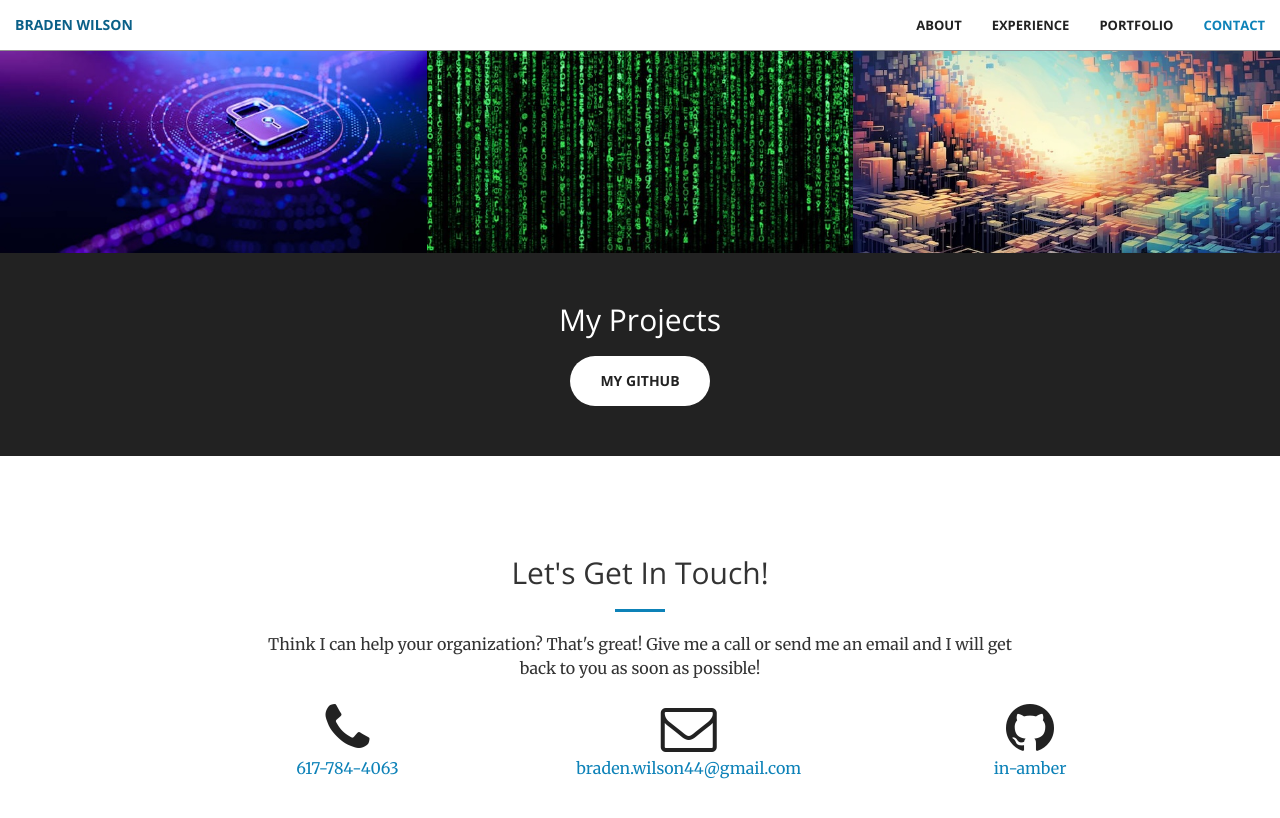
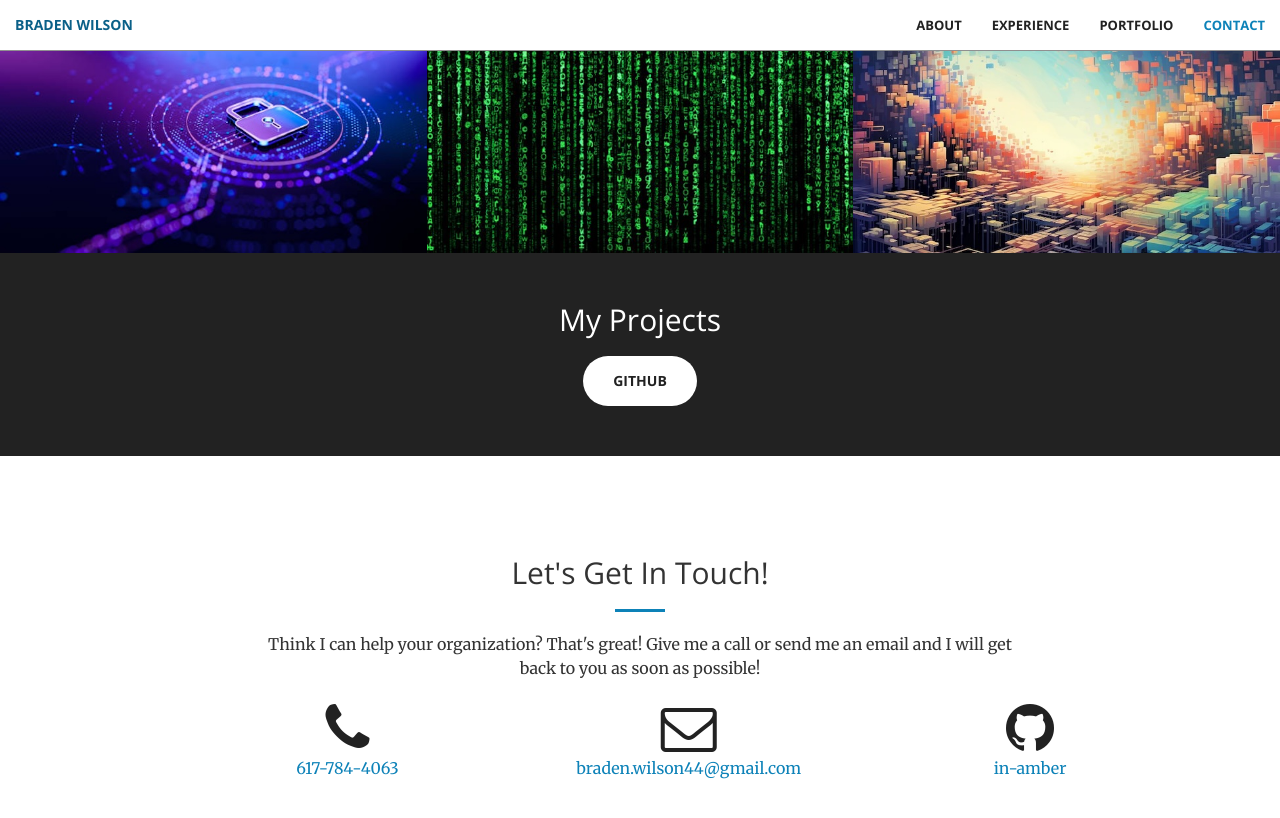
Before and after one commit to in-amber/in-amber.github.io, a Jekyll site: the page built from index.html, in a window 1280 px wide and 900 px high, scrolled down 1679 px. Shown: the top 818 px of the window. Built offline with Jekyll 4.4.1, drawn with Linux system fonts in a browser that asks for light colours.

Commit message:
Connected links

```diff
--- a/_includes/education.html
+++ b/_includes/education.html
@@ -5,7 +5,7 @@
                 <h2 class="section-heading">Education</h2>
                 <hr class="light">
                 <p class="text-faded">Math and Computer Science Double Major at UC Berkeley with a 3.93 GPA.</p>
-                <a href="#" class="btn btn-default btn-xl">Get Resume</a>
+                <a href="../img/BWilson Resume.pdf" class="btn btn-default btn-xl">Get Resume</a>
             </div>
         </div>
     </div>
--- a/_includes/portfolio.html
+++ b/_includes/portfolio.html
@@ -2,7 +2,7 @@
     <div class="container-fluid">
         <div class="row no-gutter">
             <div class="col-lg-4 col-sm-6">
-                <a href="#" class="portfolio-box">
+                <a href="https://github.com/in-amber/secure-fileshare-project" class="portfolio-box">
                     <img src="img/portfolio/1.jpg" class="img-responsive" alt="">
                     <div class="portfolio-box-caption">
                         <div class="portfolio-box-caption-content">
@@ -17,7 +17,7 @@
                 </a>
             </div>
             <div class="col-lg-4 col-sm-6">
-                <a href="#" class="portfolio-box">
+                <a href="https://github.com/in-amber/auto-pentester-project" class="portfolio-box">
                     <img src="img/portfolio/2.jpg" class="img-responsive" alt="">
                     <div class="portfolio-box-caption">
                         <div class="portfolio-box-caption-content">
--- a/_includes/projects.html
+++ b/_includes/projects.html
@@ -2,7 +2,7 @@
       <div class="container text-center">
           <div class="call-to-action">
               <h2>My Projects</h2>
-              <a href="#" class="btn btn-default btn-xl wow tada">My Github</a>
+              <a href="https://github.com/in-amber" class="btn btn-default btn-xl wow tada">Github</a>
           </div>
       </div>
   </aside>
```
Also changed, not shown: 1 other file.
